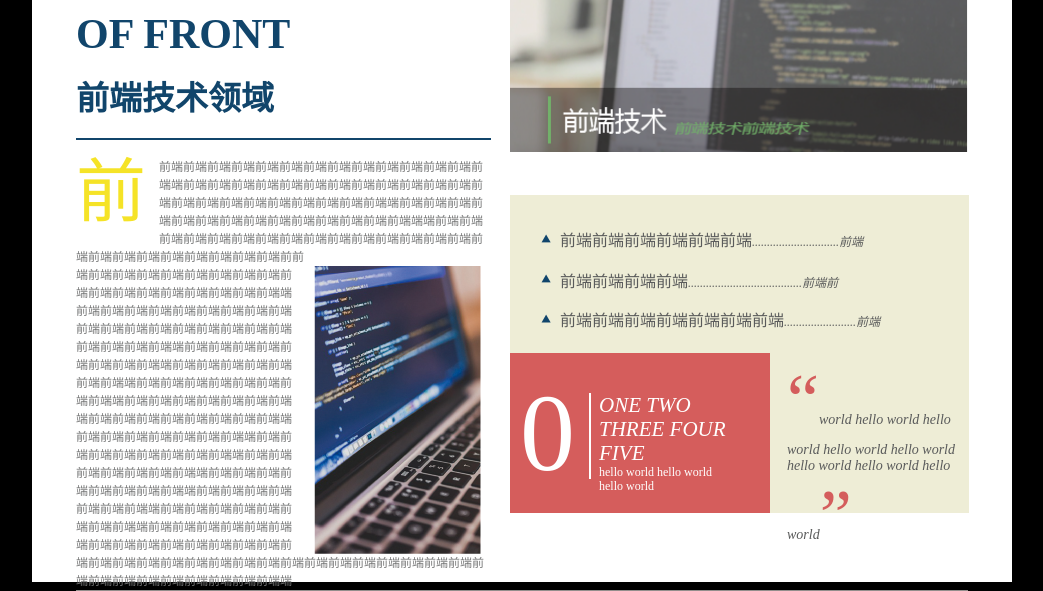
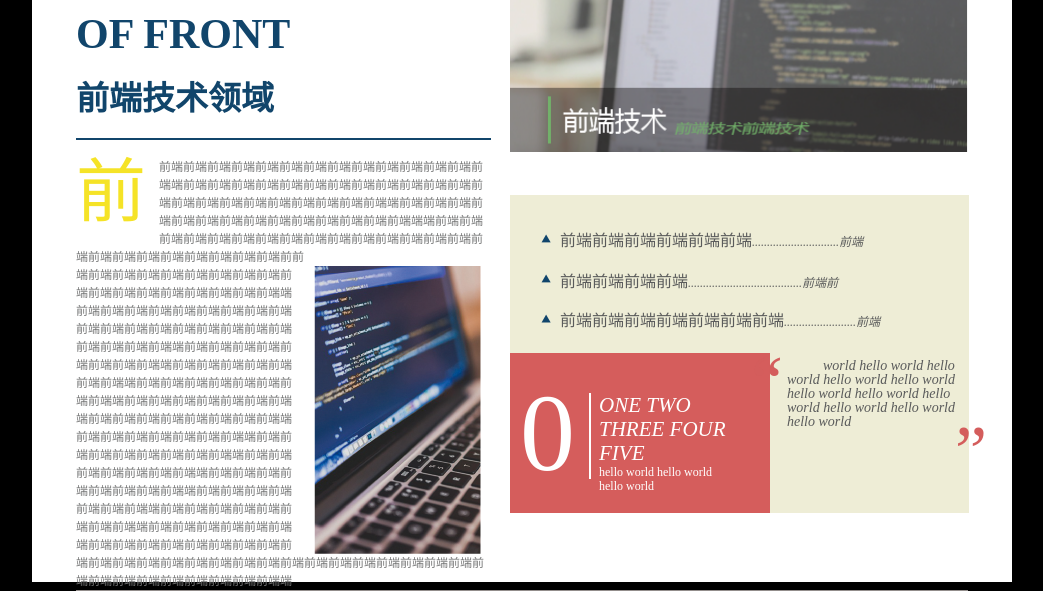
Before and after one commit to iamzay/ife.baidu, a plain HTML site: page css/task 06/task06.html in a window 1280 px wide. Shown: the part 804-1395 px from the top of the page, without its empty margins (118-1161 px from the left). Drawn offline with Linux system fonts and the light colour scheme.

Commit message:
调整了中文引号

```diff
--- a/css/task 06/task06.css
+++ b/css/task 06/task06.css
@@ -359,9 +359,24 @@ article {
     color:#5a5b5b;
 }
 
-#quote span {
+#quote1{
     font: 72px "黑体";
     color: #d45d5c;
+    position: absolute;
+    top: -18px;
+    left: -36px;
+}
+
+#quote2 {
+    font: 72px "黑体";
+    color: #d45d5c;
+    position: absolute;
+    bottom: -64px;
+    right: -18px;
+}
+
+#quote p {
+    text-indent:36px;
 }
 
 #bottom-left #computer {
--- a/css/task 06/task06.html
+++ b/css/task 06/task06.html
@@ -109,7 +109,7 @@
                             </div>
                         </div>
                         <div id="quote">
-                            <span>“</span>world hello world hello world hello world hello world hello world hello world hello world<span>”</span>
+                            <span id="quote1">“</span><p>world hello world hello world hello world hello world hello world hello world hello world hello world hello world hello world</p><span id="quote2">”</span>
                         </div>
 
                     </div>
```
